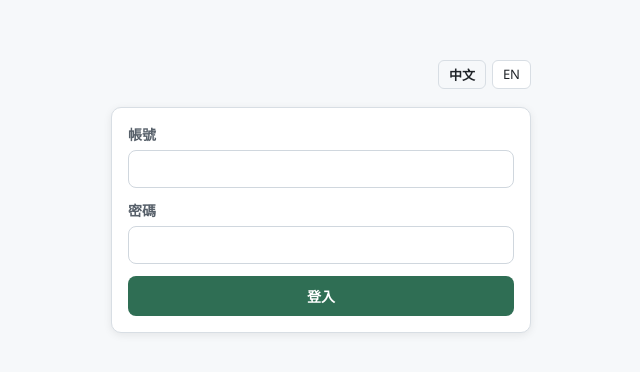
After one commit to CharlesWhiteSun/Online-questionnaire-survey, a Flask app: page /admin/login in a window 1280 px wide. The commit adds this page. Shown: the top 372 px of the page, without its empty margins (319-959 px from the left). Run offline with Flask 3, Linux system fonts and the light colour scheme.

Commit message:
新增管理者登入頁面，調整報表頁面以支持登入驗證，並更新測試以驗證功能正確性

```diff
--- /dev/null
+++ b/templates/admin_login.html
@@ -0,0 +1,111 @@
+<!doctype html>
+<html lang="{{ html_lang }}">
+<head>
+  <meta charset="UTF-8">
+  <meta name="viewport" content="width=device-width, initial-scale=1.0">
+  <title>{{ title }}</title>
+  <style>
+    body {
+      margin: 0;
+      font-family: "Segoe UI", "Microsoft JhengHei", sans-serif;
+      background: #f6f8fa;
+      color: #1f2328;
+    }
+    .wrap {
+      max-width: 420px;
+      margin: 60px auto;
+      padding: 0 16px;
+    }
+    .top-row {
+      display: flex;
+      justify-content: flex-end;
+      margin-bottom: 18px;
+    }
+    .card {
+      background: #fff;
+      border: 1px solid #d8dee4;
+      border-radius: 10px;
+      padding: 16px;
+      box-shadow: 0 2px 8px rgba(0,0,0,0.08);
+      display: grid;
+      gap: 12px;
+    }
+    .lang-switch {
+      display: inline-flex;
+      gap: 6px;
+    }
+    .lang-btn {
+      text-decoration: none;
+      color: #1f2328;
+      border: 1px solid #d8dee4;
+      border-radius: 6px;
+      padding: 4px 10px;
+      font-size: 13px;
+      background: #fff;
+    }
+    .lang-btn.active {
+      font-weight: 700;
+      background: #f6f8fa;
+    }
+    .field {
+      display: grid;
+      gap: 6px;
+    }
+    label {
+      font-size: 14px;
+      color: #57606a;
+      font-weight: 600;
+    }
+    input[type="text"],
+    input[type="password"] {
+      border: 1px solid #d0d7de;
+      border-radius: 8px;
+      padding: 10px;
+      font-size: 14px;
+    }
+    button {
+      border: 0;
+      border-radius: 8px;
+      padding: 10px 14px;
+      font-size: 14px;
+      font-weight: 700;
+      color: #fff;
+      background: #2f6e54;
+      cursor: pointer;
+    }
+    .error {
+      border: 1px solid #f3b3b3;
+      background: #fff1f1;
+      color: #8f1d1d;
+      border-radius: 8px;
+      padding: 8px 10px;
+      font-size: 13px;
+    }
+  </style>
+</head>
+<body>
+  <div class="wrap">
+    <div class="top-row">
+      <div class="lang-switch">
+        <a class="lang-btn {% if current_lang == 'zh-TW' %}active{% endif %}" href="{{ lang_urls['zh-TW'] }}">中文</a>
+        <a class="lang-btn {% if current_lang == 'en' %}active{% endif %}" href="{{ lang_urls['en'] }}">EN</a>
+      </div>
+    </div>
+    <form class="card" method="post">
+      {% if error_message %}
+      <div class="error">{{ error_message }}</div>
+      {% endif %}
+      <input type="hidden" name="next" value="{{ next_url }}">
+      <div class="field">
+        <label for="username">{{ username_label }}</label>
+        <input id="username" name="username" type="text" autocomplete="username" required>
+      </div>
+      <div class="field">
+        <label for="password">{{ password_label }}</label>
+        <input id="password" name="password" type="password" autocomplete="current-password" required>
+      </div>
+      <button type="submit">{{ submit_text }}</button>
+    </form>
+  </div>
+</body>
+</html>
```
Also changed, not shown: templates/admin_report.html (+81 -9 lines), tests/test_app.py (+148 -5 lines), README.md.
